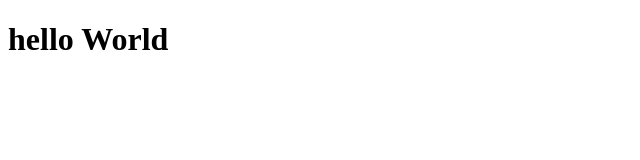
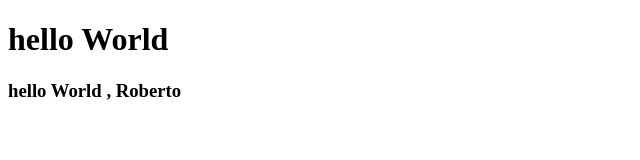
Before and after one commit to wendelschimitz10/chefe-de-menu, a website: page index.html in a window 1280 px wide. Shown: the whole page, without its empty margins (0-640 px from the left). Drawn offline with Linux system fonts and the light colour scheme.

Commit message:
preparando pagina

```diff
--- a/index.html
+++ b/index.html
@@ -9,6 +9,7 @@
 </head>
 <body>
   <h1>hello World</h1>
+  <h3>hello World , Roberto</h3>
 </body>
 <script src="/js/index.js"></script>
 </html>
```
